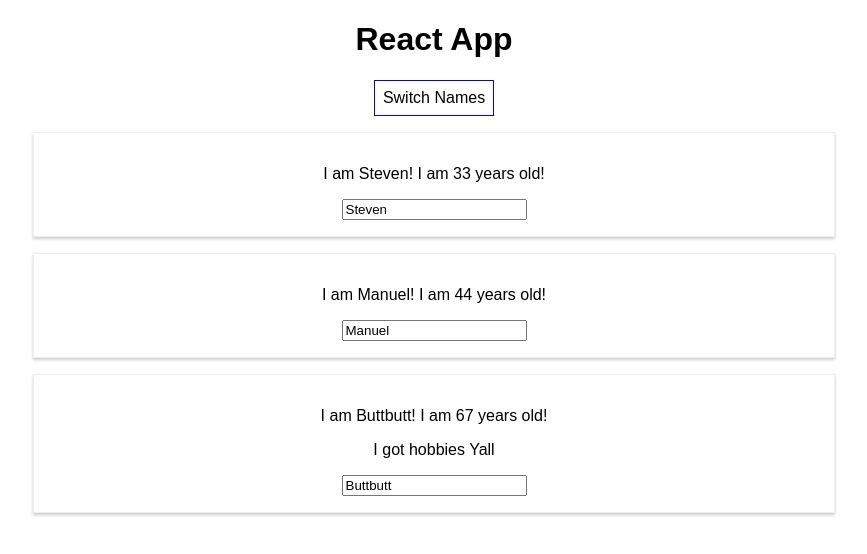
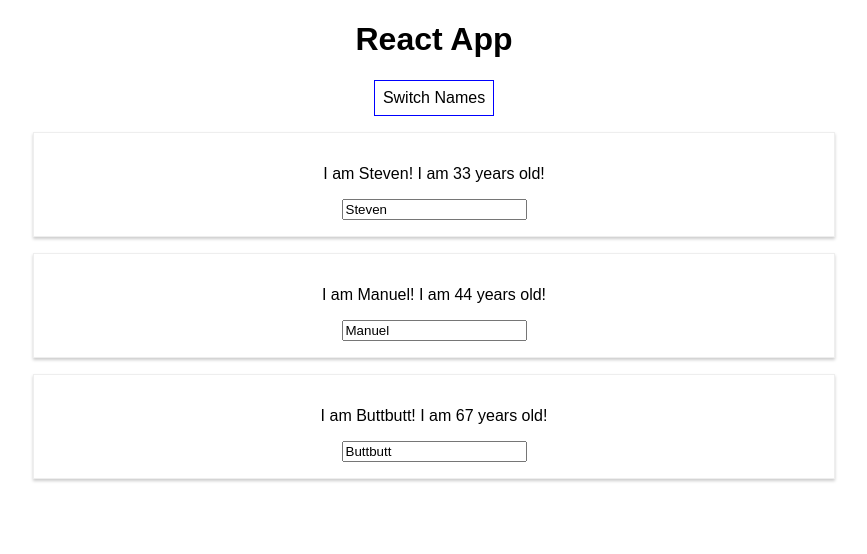
Before and after one commit to SGissubel/react16-first, a React (Create React App) app: page / in a window 1280 px wide. Both pictures are taken after a click on the button "Switch Names". Shown: the top 554 px of the page, without its empty margins (206-1073 px from the left). Built offline with nearby package versions, Linux system fonts and the light colour scheme.

Commit message:
mapping over state data in jsx - set a delete method for each using click event from functional comp

```diff
--- a/src/App.js
+++ b/src/App.js
@@ -12,15 +12,6 @@
     showPersons: false
   }
 
-  switchNameHandler = ( newName ) => {
-    this.setState({
-      persons: [
-        { name: newName, age: 65 },
-        { name: 'Manuel', age: 44 },
-        { name: 'Buttbutt', age: 67 }
-      ]
-    })
-  }
 
   nameChangedHandler = (event) => {
     this.setState({
@@ -30,6 +21,12 @@
         { name: event.target.value, age: 67 }
       ]
     })
+  }
+
+  deletePersonHandler = (personIndex) => {
+    const persons = [...this.state.persons];
+    persons.splice(personIndex, 1);
+    this.setState({persons: persons});
   }
 
   togglePersonsHandler = () => {
@@ -53,17 +50,13 @@
     if (this.state.showPersons) {
       persons = (
         <div>
-          <Person
-            name={this.state.persons[0].name}
-            age={this.state.persons[0].age}/>
-          <Person
-            name={this.state.persons[1].name}
-            age={this.state.persons[1].age}
-            click={this.switchNameHandler.bind(this, 'Georgia O\'Keiff')}/>
-          <Person
-            name={this.state.persons[2].name}
-            age={this.state.persons[2].age}
-            changed={this.nameChangedHandler}>I got hobbies Yall</Person>
+          {this.state.persons.map((person, index) => {
+            return <Person
+              click={() => this.deletePersonHandler(index)}
+              name={person.name}
+              age={person.age} />
+          })}
+
         </div>
       );
     }
```
